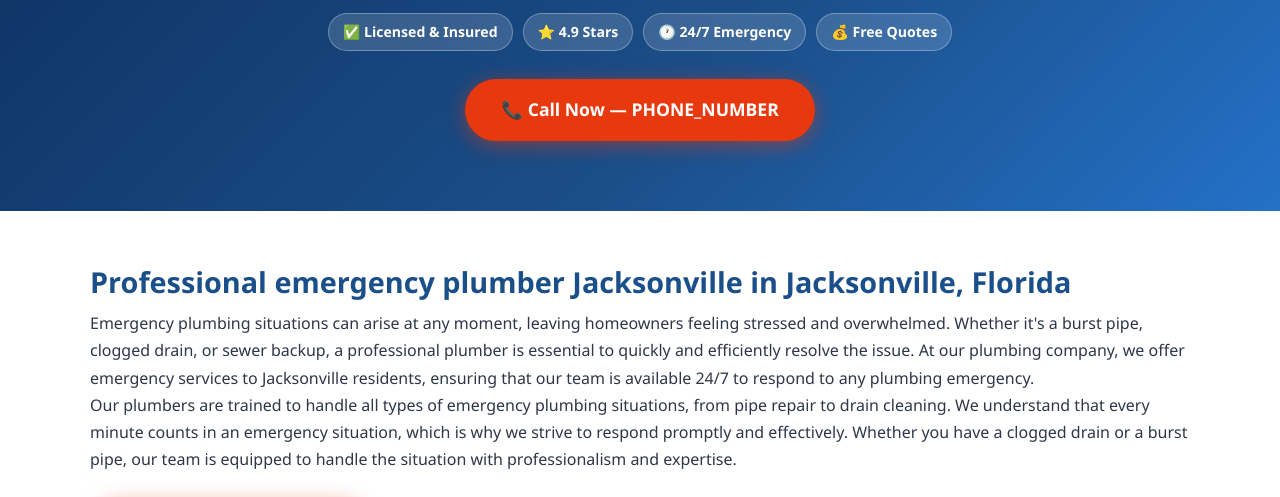
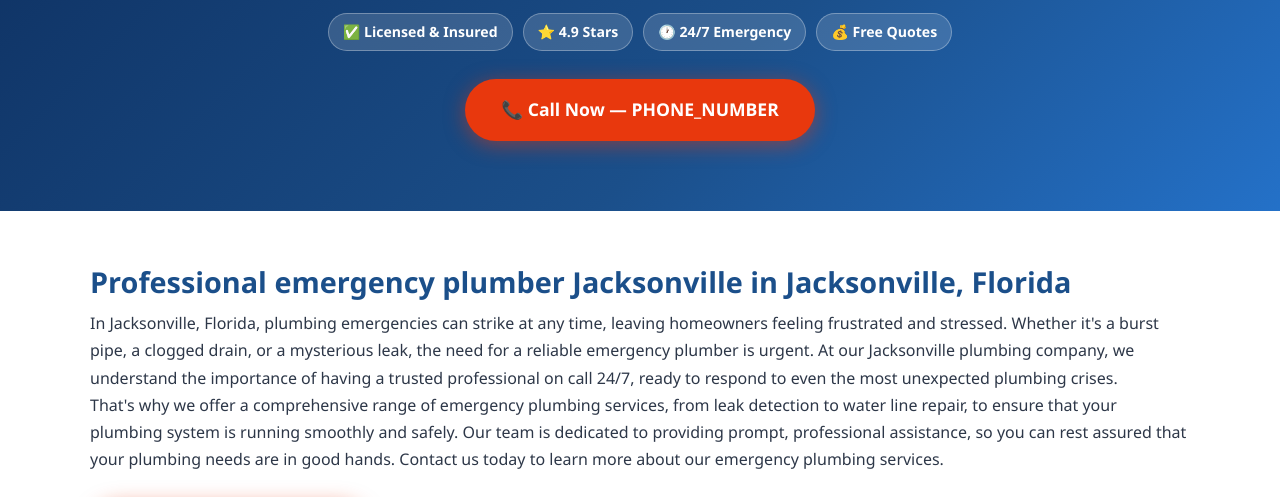
Before and after one commit to leadsmartaffiliate/plumbing-repair-jacksonville-fl, a plain HTML site: page emergency-plumbing/index.html in a window 1280 px wide. Shown: the part 283-780 px from the top of the page. Drawn offline with Linux system fonts and the light colour scheme.

Commit message:
Update emergency-plumbing/index.html

```diff
--- a/emergency-plumbing/index.html
+++ b/emergency-plumbing/index.html
@@ -170,8 +170,8 @@ footer{background:var(--dark);color:#c9d1e0;padding:40px 20px 20px}
 <section aria-labelledby="sub-intro-heading">
   <div class="section-inner">
     <h2 id="sub-intro-heading">Professional emergency plumber Jacksonville in Jacksonville, Florida</h2>
-    <p>Emergency plumbing situations can arise at any moment, leaving homeowners feeling stressed and overwhelmed. Whether it's a burst pipe, clogged drain, or sewer backup, a professional plumber is essential to quickly and efficiently resolve the issue. At our plumbing company, we offer emergency services to Jacksonville residents, ensuring that our team is available 24/7 to respond to any plumbing emergency.</p>
-<p>Our plumbers are trained to handle all types of emergency plumbing situations, from pipe repair to drain cleaning. We understand that every minute counts in an emergency situation, which is why we strive to respond promptly and effectively. Whether you have a clogged drain or a burst pipe, our team is equipped to handle the situation with professionalism and expertise.</p>
+    <p>In Jacksonville, Florida, plumbing emergencies can strike at any time, leaving homeowners feeling frustrated and stressed. Whether it's a burst pipe, a clogged drain, or a mysterious leak, the need for a reliable emergency plumber is urgent. At our Jacksonville plumbing company, we understand the importance of having a trusted professional on call 24/7, ready to respond to even the most unexpected plumbing crises.</p>
+<p>That's why we offer a comprehensive range of emergency plumbing services, from leak detection to water line repair, to ensure that your plumbing system is running smoothly and safely. Our team is dedicated to providing prompt, professional assistance, so you can rest assured that your plumbing needs are in good hands. Contact us today to learn more about our emergency plumbing services.</p>
     <br>
     <a href="tel:PHONE_NUMBER" class="btn-call" style="font-size:1em"
        aria-label="Call now for emergency plumber Jacksonville in Jacksonville">📞 Call Now — Free Quote</a>
```
